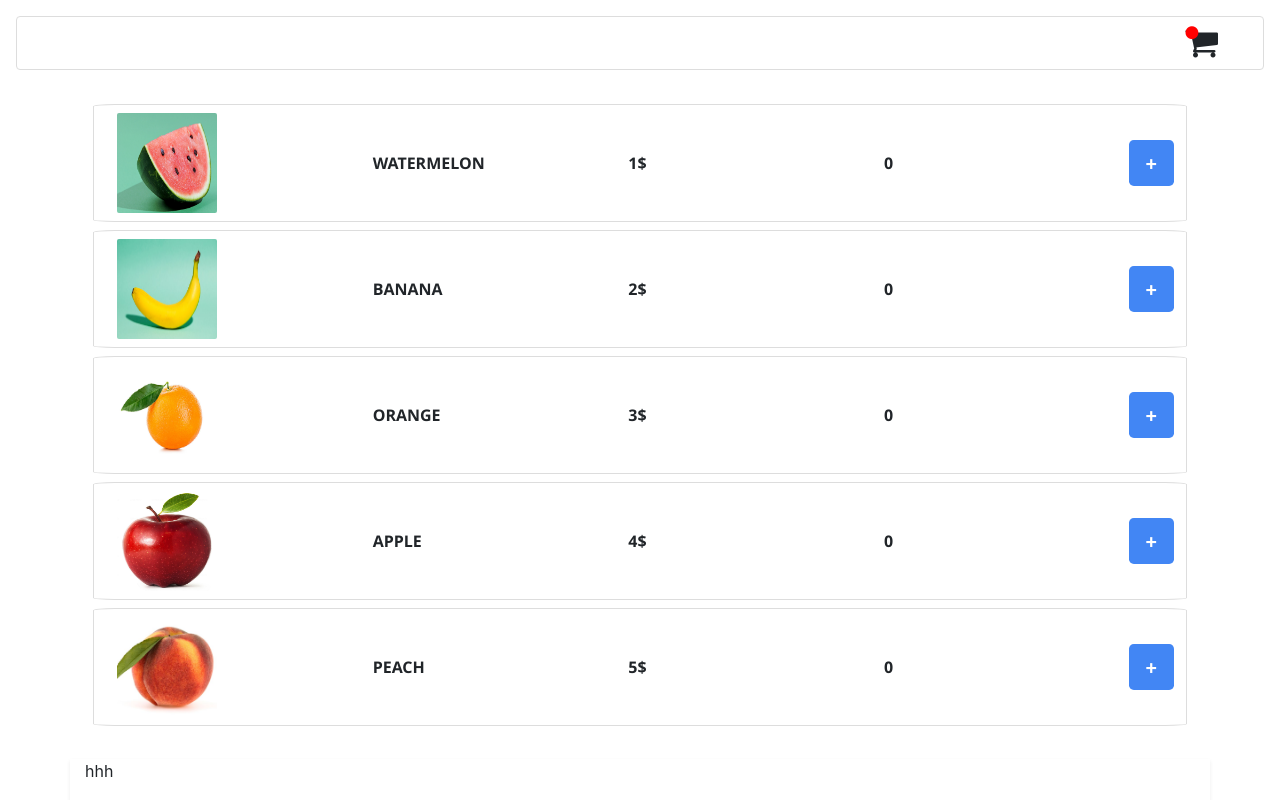
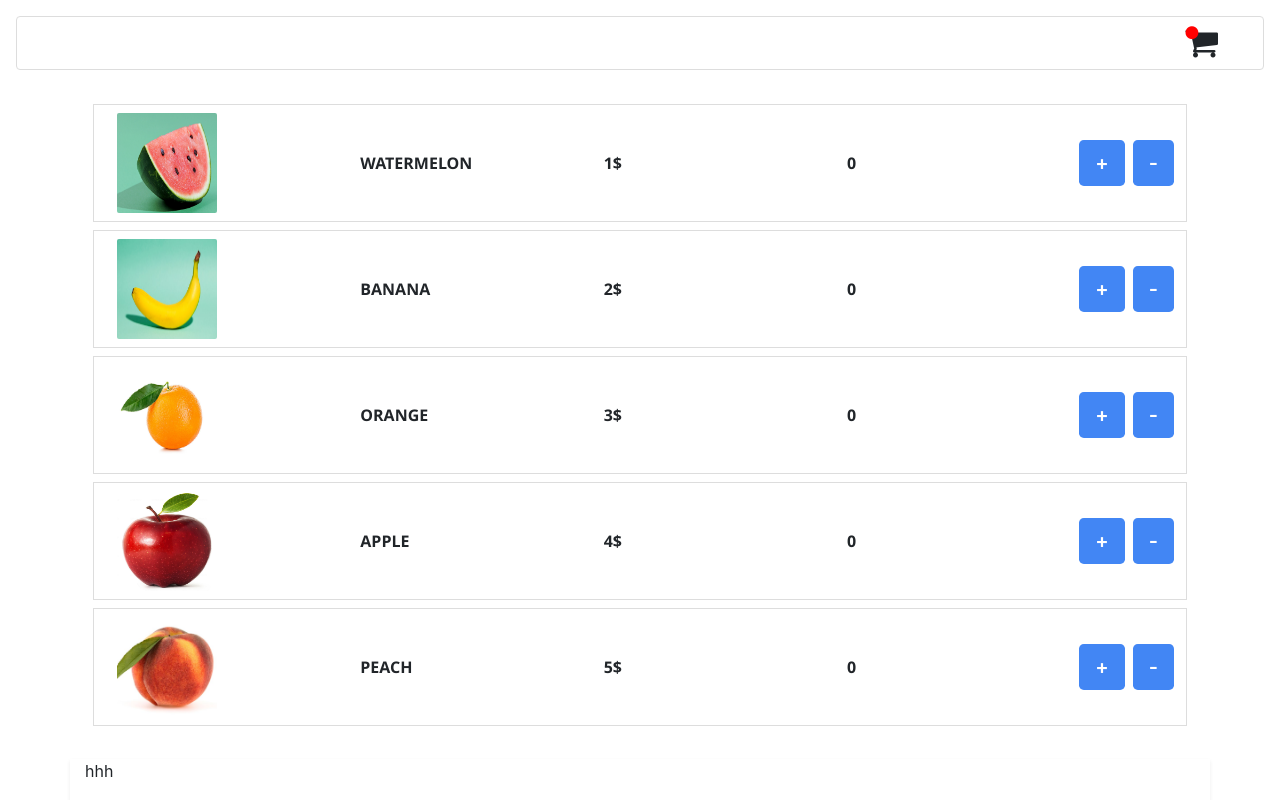
Before and after one commit to qwenzo/cart-angular, an Angular app: page / in a window 1280 px wide. Shown: the top 800 px of the page. Built offline with nearby package versions, Linux system fonts and the light colour scheme.

Commit message:
adding a remove button to cart's items , removing old services methods to ref. just one array instead of adding/removing to a new array

```diff
--- a/src/app/components/cart-item/cart-item.component.css
+++ b/src/app/components/cart-item/cart-item.component.css
@@ -1,10 +1,7 @@
 .cartItemContainer{
     box-shadow:0 0px 0px 0px;
-    border-radius: 2%;
     border:1px solid #ddd;
     transition: box-shadow 500ms ease-in-out;
-    display: table-row;
-    border-spacing: 5px;
 }
 
 .cartItemContainer:hover{
--- a/src/app/components/cart-item/cart-item.component.html
+++ b/src/app/components/cart-item/cart-item.component.html
@@ -1,4 +1,4 @@
-<div class="m-2 p-2 cartItemContainer row align-items-center d-flex flex-row">
+<div class=" m-2 p-2 cartItemContainer row align-items-center d-flex flex-row">
 
     <div class="col">
       <img class="img" width=100px height=100px src=  {{item.img}} />
@@ -17,6 +17,7 @@
     <div class=" d-flex flex-row  ">
       <div class="addButtonContainer d-flex flex-row">
       <button (mouseover)="onHoverAddButton($event)" (click)="addNewItem()" class="m-1 addButton btn-lg btn-primary"> + </button>
+      <button (mouseover)="onHoverAddButton($event)" (click)="removeItem()" class="m-1 addButton btn-lg btn-primary"> - </button>
       </div>
   </div>
   </div>
--- a/src/app/components/cart-item/cart-item.component.ts
+++ b/src/app/components/cart-item/cart-item.component.ts
@@ -33,4 +33,8 @@ export class CartItemComponent implements OnInit {
    // e.target.innerHTML="Add To Cart";
   }
 
+  removeItem(){
+    this.headerService.removeItem(this.item);
+  }
+
 }
--- a/src/app/services/header.service.ts
+++ b/src/app/services/header.service.ts
@@ -24,18 +24,23 @@ export class HeaderService {
   }
 
   addNewItem(item:CartItem){
-    for(let i=0;i<this.items.length;i++){
+    item.Qty+=1;
+    /* for(let i=0;i<this.items.length;i++){
       if(this.items[i].id==item.id){
         this.items[i].Qty+=1;
         return;
       }
 
     }
-   this.items.push(item);
+   this.items.push(item); */
   }
 
   removeItem(item:CartItem){
-    for(let i=0;i<this.items.length;i++){
+    if(item.Qty!==0){
+      item.Qty-=1;
+    }
+
+   /*  for(let i=0;i<this.items.length;i++){
       if(this.items[i].id==item.id){
         if(this.items[i].Qty >= 1)
         this.items[i].Qty-=1;
@@ -44,7 +49,7 @@ export class HeaderService {
         }
       }
 
-    }
+    } */
   }
 
 
```
